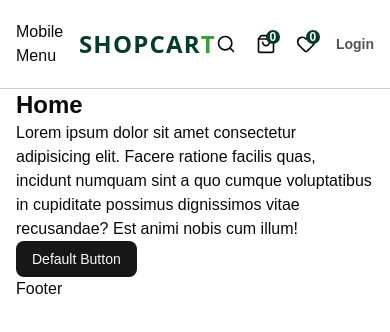
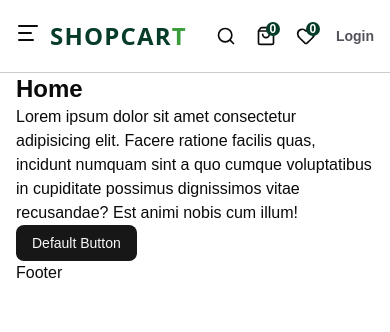
Before and after one commit to Roshen-Perera/nintrix-app, a Next.js app: page / in a window 390 px wide. Shown: the top 332 px of the page. Built offline with nearby package versions, Linux system fonts and the light colour scheme.

Commit message:
fix: update MobileMenu component to include button for navigation

```diff
--- a/components/MobileMenu.tsx
+++ b/components/MobileMenu.tsx
@@ -1,11 +1,12 @@
-import React from 'react'
+import { AlignLeft } from "lucide-react";
+import React from "react";
 
 const MobileMenu = () => {
   return (
     <div>
-      Mobile Menu
+      <button><AlignLeft className="hover:text-darkColor hover:cursor-pointer hoverEffect md:hidden" /></button>
     </div>
-  )
-}
+  );
+};
 
-export default MobileMenu
+export default MobileMenu;
```
